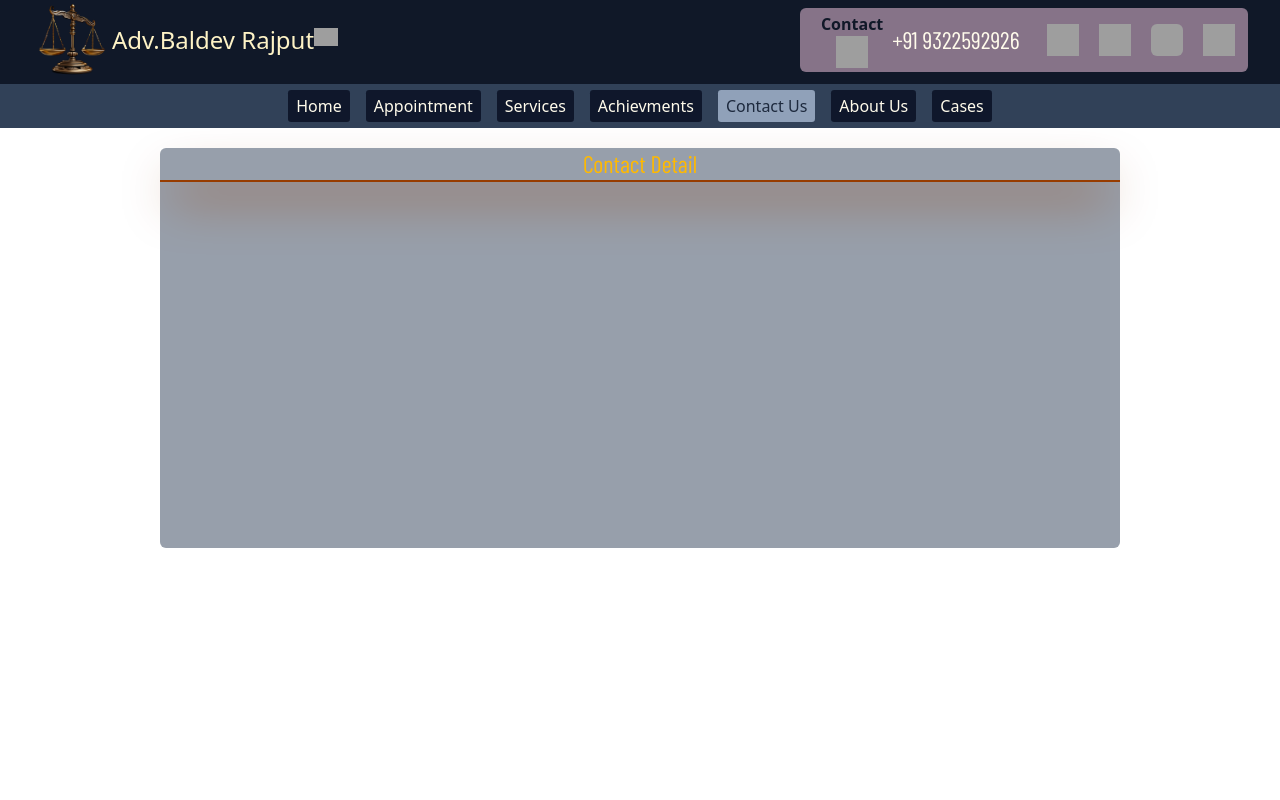
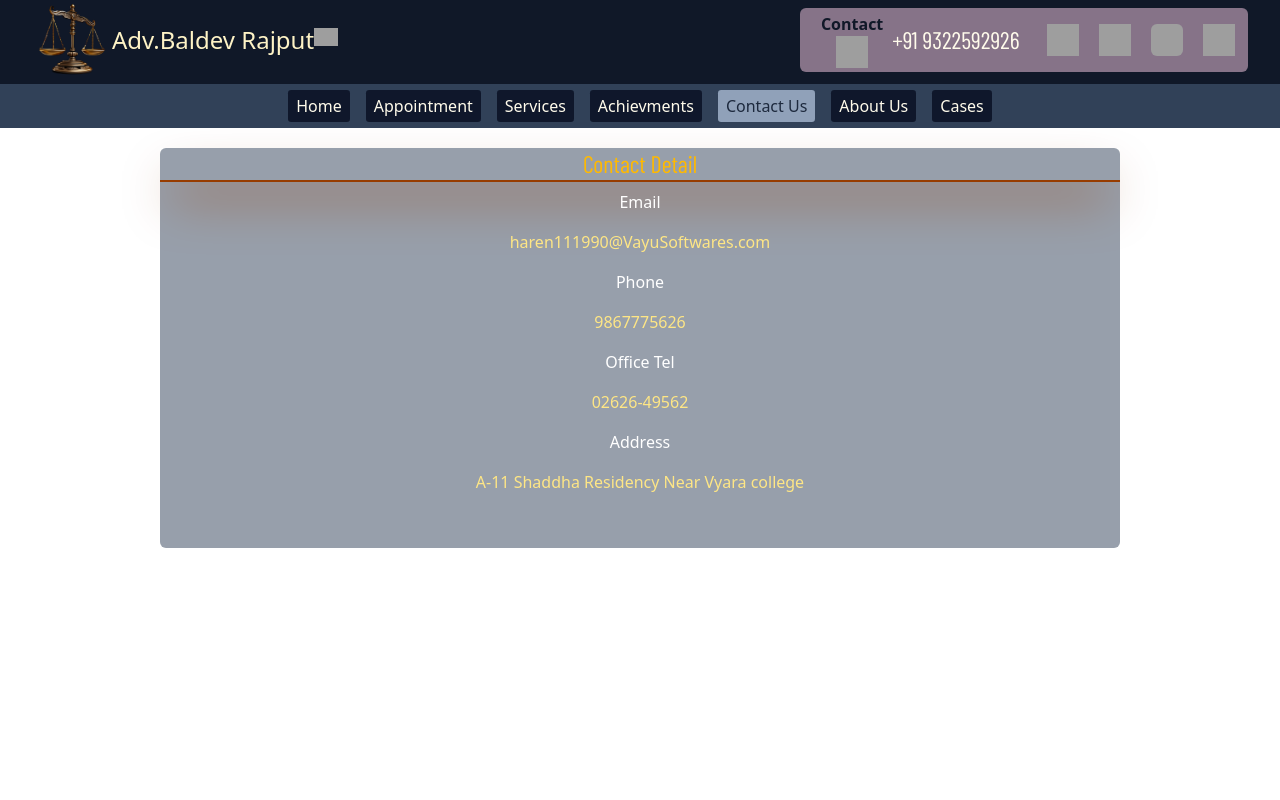
Before and after one commit to harendrasinp/advocate, a React (Vite) app: page /Contact in a window 1280 px wide. Shown: the top 800 px of the page. Built offline with nearby package versions, Linux system fonts and the light colour scheme; grey boxes are pictures that could not be loaded; a web font is replaced by a local one.

Commit message:
add contact detail

```diff
--- a/src/ContactpageData/ContactDetail.jsx
+++ b/src/ContactpageData/ContactDetail.jsx
@@ -1,5 +1,6 @@
 import React, { useEffect, useRef } from 'react'
 import "../style/sidemenu.css"
+import { contactetail } from '../data/ContactDetail'
 export const ContactDetail = () => {
 
   const animateRef = useRef()
@@ -12,7 +13,12 @@ export const ContactDetail = () => {
     <div ref={animateRef} className='w-full h-[35rem] mt-5 bg-slate-700/50 lg:w-[60rem] lg:h-[25rem] lg:mt-5 rounded-md'>
       <div className='barlow-condensed-thin text-amber-400 text-[1.4rem] border-b-2 border-amber-800 shadow-amber-800
                     lg:shadow-2xl flex justify-center items-center lg:text-2xl'>Contact Detail</div>
-
+          <div className='text-white flex flex-col justify-center items-center h-[20rem] gap-4'>
+              Email<div className='text-amber-200'>{contactetail.Email}</div>
+              Phone<div className='text-amber-200'>{contactetail.Phone}</div>
+              Office Tel<div className='text-amber-200'>{contactetail.Office_Tel}</div>
+              Address <div className='text-amber-200'>{contactetail.Office_Address}</div>
+          </div>
     </div>
   )
 }
```
